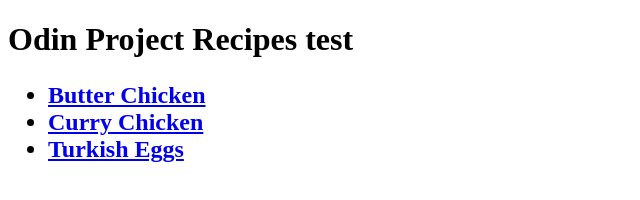
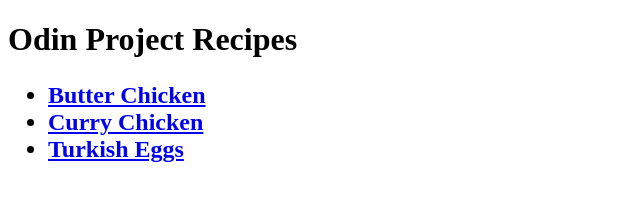
Before and after one commit to sailcatdev/recipe, a plain HTML site: page index.html in a window 1280 px wide. Shown: the full height of the page, 0-640 px from the left. Drawn offline with Linux system fonts and the light colour scheme.

Commit message:
undo test

```diff
--- a/index.html
+++ b/index.html
@@ -6,7 +6,7 @@
     <title>Odin Recipes</title>
 </head>
 <body>
-    <h1>Odin Project Recipes test</h1>
+    <h1>Odin Project Recipes</h1>
    <h2><ul>
         <li><a href="pages/butter-chicken.html" target="_self" rel="noopener noreferrer">Butter Chicken</a></li>
         <li><a href="pages/currychicken.html" target="_self" rel="noopener noreferrer">Curry Chicken</a></li>
```
